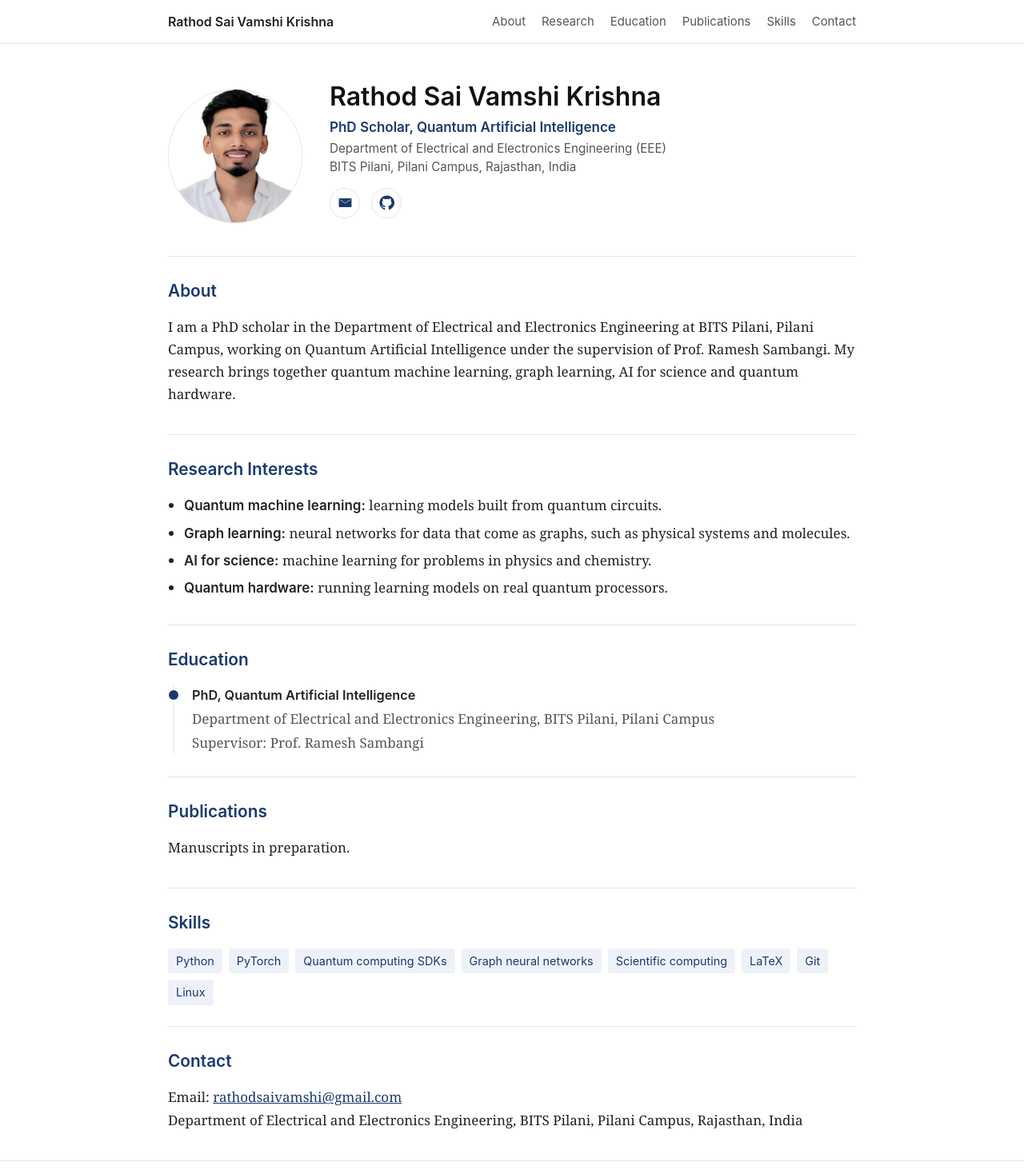
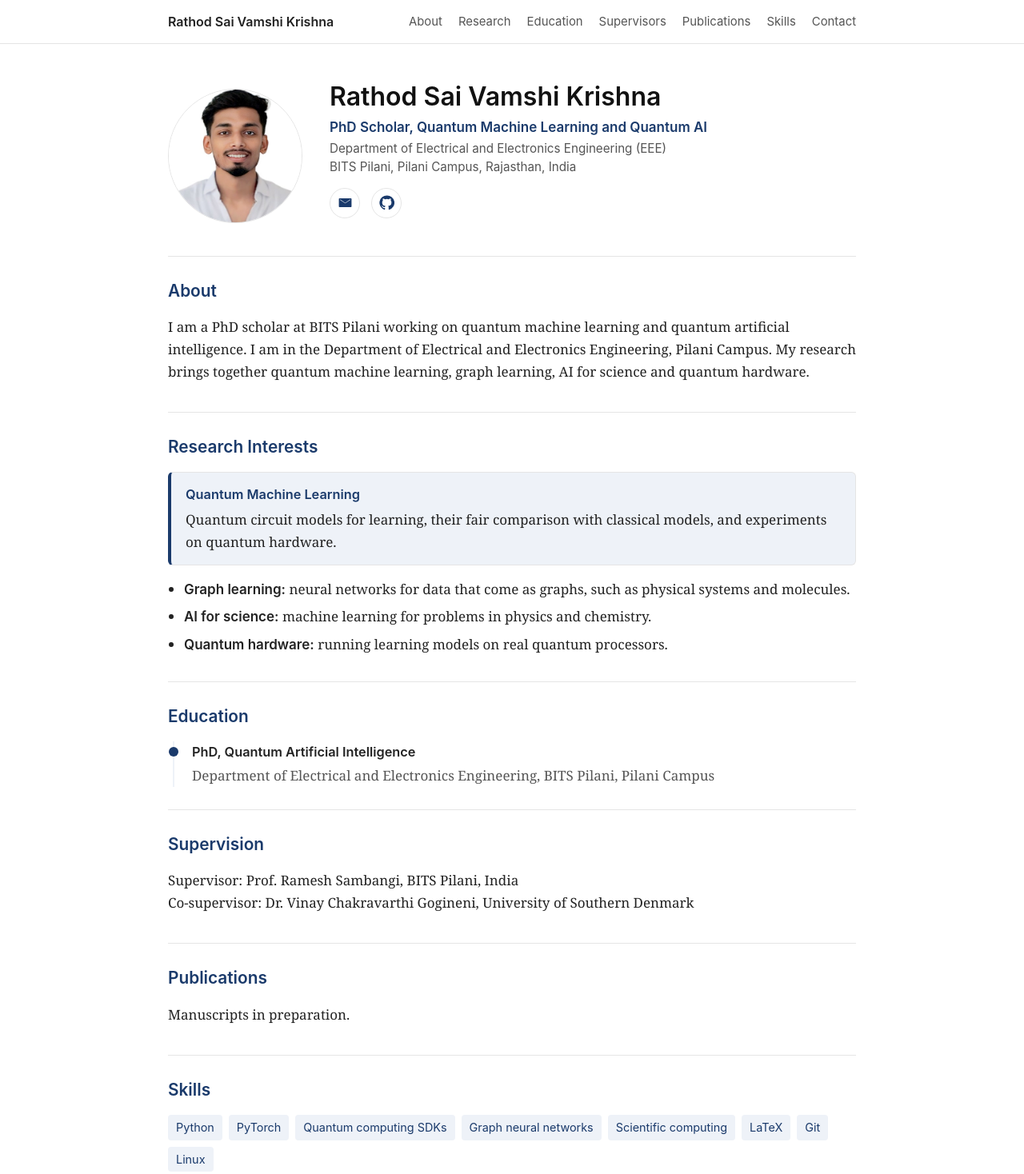
Before and after one commit to Rathodvamshi007/rathodvamshi007.github.io, a plain HTML site: page index.html in a window 1280 px wide. Shown: the top 1468 px of the page at 80% size. Drawn offline with Linux system fonts and the light colour scheme.

Commit message:
Update title, About, research interests and supervisors

```diff
--- a/index.html
+++ b/index.html
@@ -3,15 +3,15 @@
 <head>
 <meta charset="utf-8">
 <meta name="viewport" content="width=device-width, initial-scale=1">
-<title>Rathod Sai Vamshi Krishna | PhD Scholar, Quantum Artificial Intelligence</title>
-<meta name="description" content="Rathod Sai Vamshi Krishna is a PhD Scholar in Quantum Artificial Intelligence at the Department of EEE, BITS Pilani, Pilani Campus.">
+<title>Rathod Sai Vamshi Krishna | PhD Scholar, Quantum Machine Learning and Quantum AI</title>
+<meta name="description" content="Rathod Sai Vamshi Krishna is a PhD scholar at BITS Pilani working on quantum machine learning and quantum artificial intelligence.">
 <meta name="author" content="Rathod Sai Vamshi Krishna">
 <meta name="theme-color" content="#1a3a6b">
 <link rel="icon" type="image/svg+xml" href="favicon.svg">
 <link rel="canonical" href="https://rathodvamshi007.github.io/">
 <meta property="og:type" content="profile">
 <meta property="og:title" content="Rathod Sai Vamshi Krishna">
-<meta property="og:description" content="PhD Scholar, Quantum Artificial Intelligence. Department of EEE, BITS Pilani, Pilani Campus.">
+<meta property="og:description" content="PhD Scholar, Quantum Machine Learning and Quantum AI. Department of EEE, BITS Pilani, Pilani Campus.">
 <meta property="og:url" content="https://rathodvamshi007.github.io/">
 <meta property="og:image" content="https://rathodvamshi007.github.io/photo.jpg">
 <meta property="og:image:alt" content="Photo of Rathod Sai Vamshi Krishna">
@@ -50,6 +50,9 @@
   h2{margin:0 0 14px;font-size:1.3rem;font-weight:600;color:var(--accent)}
   h3{margin:0;font-size:1.02rem;font-weight:600}
   p{margin:0 0 10px}
+  .main-card{border:1px solid var(--line);border-left:4px solid var(--accent);background:var(--accent-soft);border-radius:6px;padding:14px 18px;margin-bottom:16px}
+  .main-card h3{color:var(--accent);margin-bottom:4px}
+  .main-card p{margin:0}
   ul.interests{margin:0;padding-left:20px}
   ul.interests li{margin-bottom:6px}
   ul.interests strong{font-family:-apple-system,"Segoe UI",Roboto,Arial,sans-serif;font-weight:600}
@@ -81,6 +84,7 @@
       <li><a href="#about">About</a></li>
       <li><a href="#research">Research</a></li>
       <li><a href="#education">Education</a></li>
+      <li><a href="#supervision">Supervisors</a></li>
       <li><a href="#publications">Publications</a></li>
       <li><a href="#skills">Skills</a></li>
       <li><a href="#contact">Contact</a></li>
@@ -93,7 +97,7 @@
     <img src="photo.jpg" width="168" height="168" alt="Photo of Rathod Sai Vamshi Krishna">
     <div>
       <h1>Rathod Sai Vamshi Krishna</h1>
-      <p class="role">PhD Scholar, Quantum Artificial Intelligence</p>
+      <p class="role">PhD Scholar, Quantum Machine Learning and Quantum AI</p>
       <p class="meta">Department of Electrical and Electronics Engineering (EEE)<br>BITS Pilani, Pilani Campus, Rajasthan, India</p>
       <ul class="icons" aria-label="Links">
         <li><a href="mailto:rathodsaivamshi@gmail.com" aria-label="Email" title="Email">
@@ -108,15 +112,18 @@
 <main id="main" class="wrap">
   <section id="about" aria-labelledby="h-about">
     <h2 id="h-about">About</h2>
-    <p>I am a PhD scholar in the Department of Electrical and Electronics Engineering at BITS Pilani, Pilani Campus, working on
-    Quantum Artificial Intelligence under the supervision of Prof. Ramesh Sambangi. My research brings together quantum machine
-    learning, graph learning, AI for science and quantum hardware.</p>
+    <p>I am a PhD scholar at BITS Pilani working on quantum machine learning and quantum artificial intelligence. I am in the
+    Department of Electrical and Electronics Engineering, Pilani Campus. My research brings together quantum machine learning,
+    graph learning, AI for science and quantum hardware.</p>
   </section>
 
   <section id="research" aria-labelledby="h-research">
     <h2 id="h-research">Research Interests</h2>
+    <div class="main-card">
+      <h3>Quantum Machine Learning</h3>
+      <p>Quantum circuit models for learning, their fair comparison with classical models, and experiments on quantum hardware.</p>
+    </div>
     <ul class="interests">
-      <li><strong>Quantum machine learning:</strong> learning models built from quantum circuits.</li>
       <li><strong>Graph learning:</strong> neural networks for data that come as graphs, such as physical systems and molecules.</li>
       <li><strong>AI for science:</strong> machine learning for problems in physics and chemistry.</li>
       <li><strong>Quantum hardware:</strong> running learning models on real quantum processors.</li>
@@ -129,9 +136,14 @@
       <div class="entry">
         <h3>PhD, Quantum Artificial Intelligence</h3>
         <p>Department of Electrical and Electronics Engineering, BITS Pilani, Pilani Campus</p>
-        <p>Supervisor: Prof. Ramesh Sambangi</p>
       </div>
     </div>
+  </section>
+
+  <section id="supervision" aria-labelledby="h-supervision">
+    <h2 id="h-supervision">Supervision</h2>
+    <p>Supervisor: Prof. Ramesh Sambangi, BITS Pilani, India<br>
+    Co-supervisor: Dr. Vinay Chakravarthi Gogineni, University of Southern Denmark</p>
   </section>
 
   <section id="publications" aria-labelledby="h-publications">
```
